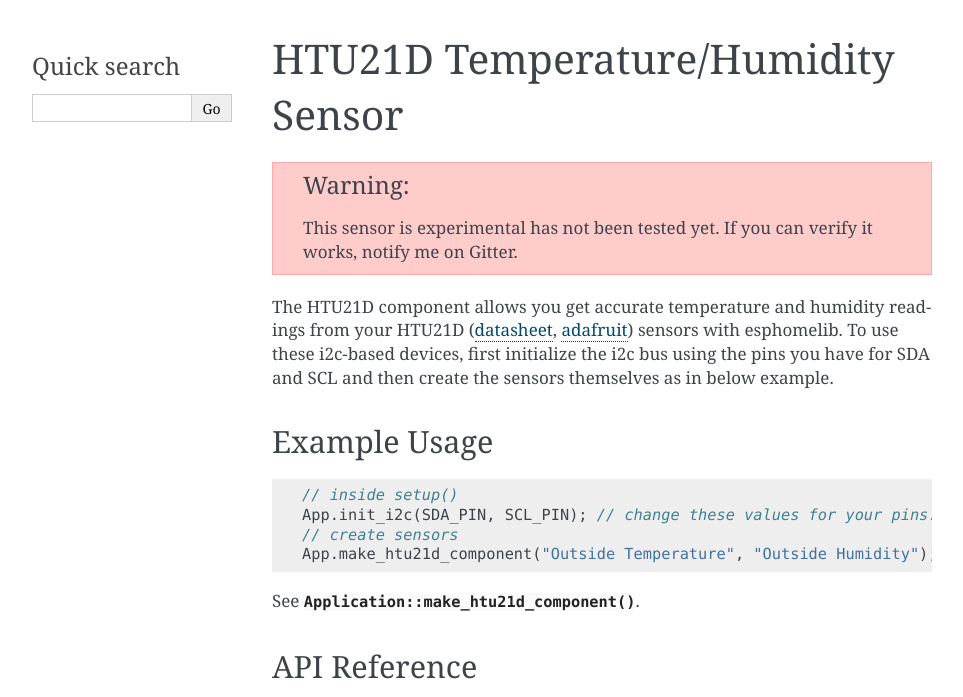
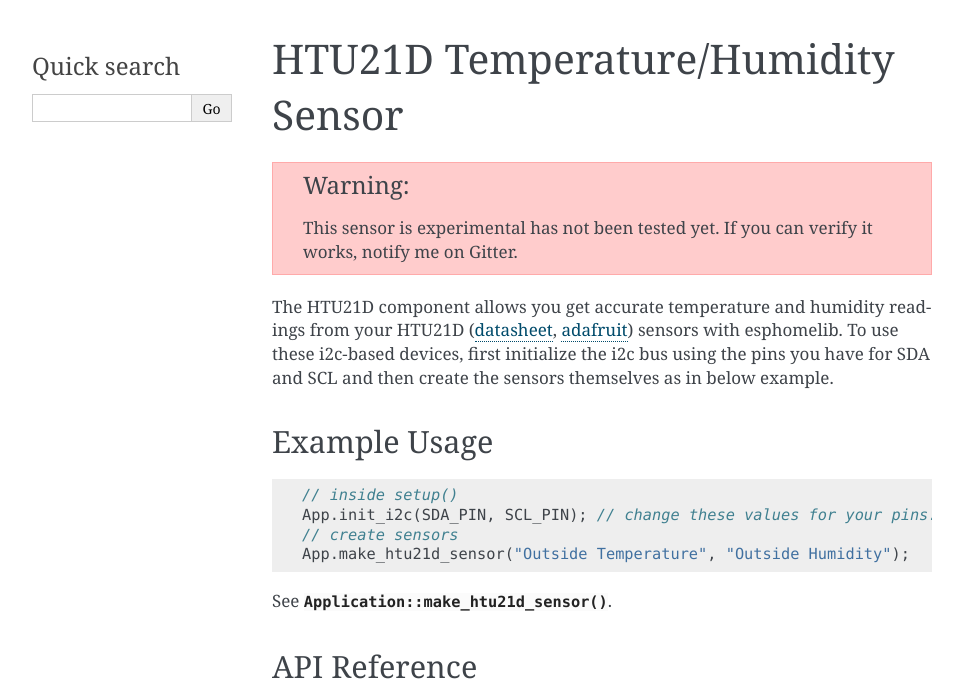
Before and after one commit to esphome/esphome-core, a Sphinx documentation site: the page built from docs/api/sensor/htu21d.rst, in a window 1280 px wide. Shown: the top 697 px of the page, without its empty margins (148-1111 px from the left). Built offline with Sphinx 7.4.7, drawn with Linux system fonts in a browser that asks for light colours; grey boxes are pictures that could not be loaded.

```diff
--- a/docs/api/sensor/htu21d.rst
+++ b/docs/api/sensor/htu21d.rst
@@ -17,11 +17,11 @@
     // inside setup()
     App.init_i2c(SDA_PIN, SCL_PIN); // change these values for your pins.
     // create sensors
-    App.make_htu21d_component("Outside Temperature", "Outside Humidity");
+    App.make_htu21d_sensor("Outside Temperature", "Outside Humidity");
 
 .. cpp:namespace:: esphomelib
 
-See :cpp:func:`Application::make_htu21d_component`.
+See :cpp:func:`Application::make_htu21d_sensor`.
 
 API Reference
 -------------
--- a/docs/api/switch/ir-transmitter.rst
+++ b/docs/api/switch/ir-transmitter.rst
@@ -10,7 +10,7 @@
     using namespace esphomelib::switch_::ir_;
 
     // Create the hub
-    auto *ir = App.make_ir_transmitter_component(32);
+    auto *ir = App.make_ir_transmitter(32);
     // Create switches
     auto *panasonic_on = ir->create_transmitter(SendData::from_panasonic(0x4004, 0x100BCBD).repeat(25));
     App.make_mqtt_switch_for("Panasonic TV On", panasonic_on);
@@ -18,7 +18,7 @@
 
 .. cpp:namespace:: esphomelib
 
-See :cpp:func:`Application::make_ir_transmitter_component` and :cpp:func:`Application::make_mqtt_switch_for`.
+See :cpp:func:`Application::make_ir_transmitter` and :cpp:func:`Application::make_mqtt_switch_for`.
 
 API Reference
 -------------
```
Also changed, not shown: README.md (+1 -1 lines), 1 other file.
